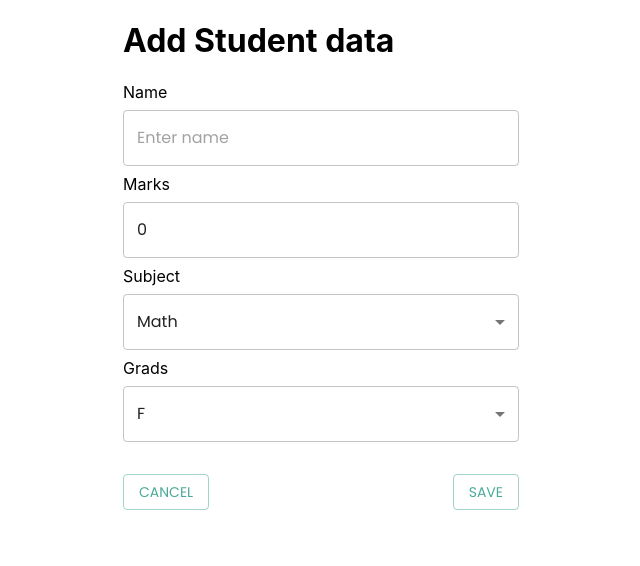
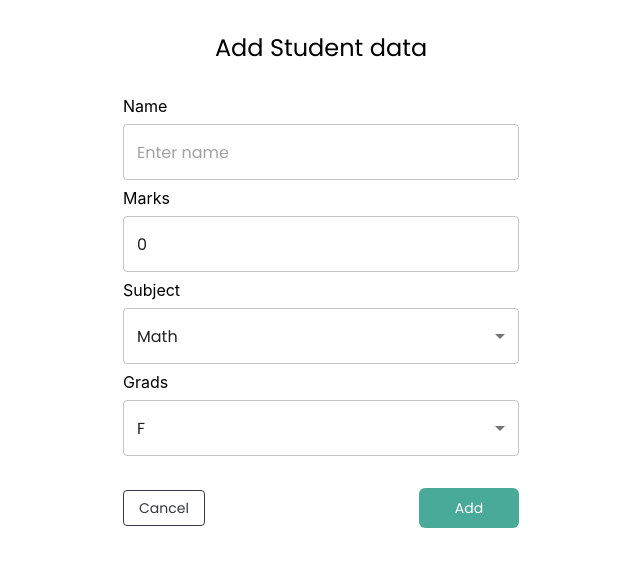
Before and after one commit to JavedJutt/student-portal, a React (Create React App) app: page /student in a window 1280 px wide. Shown: the top 566 px of the page, without its empty margins (319-959 px from the left). Built offline with nearby package versions, Linux system fonts and the light colour scheme.

Commit message:
:clown_face: project completed with styles and refactored code

```diff
--- a/src/components/StudentForm/Form.tsx
+++ b/src/components/StudentForm/Form.tsx
@@ -1,15 +1,16 @@
-import { Button, Container, Grid, Input, InputAdornment } from "@mui/material";
+import { Button, Container, Grid, Typography } from "@mui/material";
 import { yupResolver } from "@hookform/resolvers/yup";
 import { Controller, useForm } from "react-hook-form";
 import { useParams } from "react-router-dom";
 import SelectField from "../common/fields/SelectField";
 import InputField from "../common/fields/InputField";
-
+import { useTheme } from "@mui/material/styles";
 import { formDefaultValues, grades, subjects } from "../../helpers/data";
 import { IAddStudentRaw, IStudentRaw } from "../../state/ducks/student/types";
 import { useCallback, useEffect, useMemo } from "react";
 import { navigate } from "../../helpers/history";
 import { addStudentSchema } from "../../helpers/schemas";
+import { cancelBtnStyle, saveBtnStyle } from "./styles";
 
 interface IProps {
   addStudent: (data: IAddStudentRaw) => void;
@@ -27,7 +28,7 @@ function Form({
   editStudent,
 }: IProps) {
   let { studentId } = useParams();
-
+  const theme = useTheme();
   const isEditMode = useMemo(
     () => !!studentId && !!specificStudent.payload,
     [specificStudent, studentId]
@@ -63,7 +64,13 @@ function Form({
   return (
     <Container maxWidth="xs">
       <form onSubmit={handleSubmit(onSubmit)}>
-        <h1>{studentId ? "Edit Student Data" : "Add Student data"}</h1>
+        <Typography
+          variant="h5"
+          component="div"
+          sx={{ textAlign: "center", my: 4 }}
+        >
+          {studentId ? "Edit Student Data" : "Add Student data"}
+        </Typography>
 
         <Controller
           name="name"
@@ -127,15 +134,19 @@ function Form({
         >
           <Button
             variant="outlined"
+            sx={cancelBtnStyle}
             onClick={() => {
               handleCancleClick();
             }}
           >
-            {" "}
-            cancel
+            Cancel
           </Button>
-          <Button variant="outlined" type="submit">
-            save
+          <Button
+            variant="outlined"
+            type="submit"
+            sx={{ bgcolor: theme.palette.primary.main, ...saveBtnStyle }}
+          >
+            {studentId ? " Edit " : " Add "}
           </Button>
         </Grid>
       </form>
--- /dev/null
+++ b/src/components/StudentForm/styles.ts
@@ -0,0 +1,21 @@
+export const saveBtnStyle = {
+  color: "white",
+  border: "1px",
+  borderColor: "#000000",
+  width: "100px",
+  height: "40px",
+  borderRadius: "6px",
+  textTransform: "none",
+  "&:hover": {
+    bgcolor: "#4AAA9A",
+  },
+};
+
+export const cancelBtnStyle = {
+  color: "#343744",
+  border: "1px solid #343744",
+  textTransform: "none",
+  "&:hover": {
+    border: "1px solid #343744",
+  },
+};
--- a/src/components/common/SummaryBox.tsx
+++ b/src/components/common/SummaryBox.tsx
@@ -13,9 +13,7 @@ function SummaryBox({ title, bgcolor, summaryResult, fontFamily }: IProps) {
       <Box
         component="div"
         sx={{
-          height: "99px",
-          // maxWidth: "146px",
-          p: "1px",
+          py: "1px",
           borderRadius: "6px",
           color: "white",
           bgcolor,
@@ -23,8 +21,8 @@ function SummaryBox({ title, bgcolor, summaryResult, fontFamily }: IProps) {
           textAlign: "center",
         }}
       >
-        <h4>{title}</h4>
-        <h3>{summaryResult}</h3>
+        <p>{title}</p>
+        <p>{summaryResult}</p>
       </Box>
     </>
   );
--- a/src/components/common/fields/SelectField.tsx
+++ b/src/components/common/fields/SelectField.tsx
@@ -1,4 +1,4 @@
-import { Box, MenuItem, Select } from "@mui/material";
+import { Box, MenuItem, Select, useTheme } from "@mui/material";
 import React from "react";
 interface Iprops {
   label: string;
@@ -6,12 +6,31 @@ interface Iprops {
   error: string | undefined;
 }
 function SelectField({ label, dropdownData, error, ...rest }: Iprops) {
+  const theme = useTheme();
   return (
     <>
       <label> {label}</label>
-      <Select variant="outlined" sx={{ my: 1 }} fullWidth {...rest}>
+      <Select
+        variant="outlined"
+        sx={{
+          my: 1,
+          "&:focus": {
+            border: "1px solid red",
+          },
+        }}
+        fullWidth
+        {...rest}
+      >
         {dropdownData.map((data: string) => (
-          <MenuItem key={data} value={data}>
+          <MenuItem
+            key={data}
+            value={data}
+            sx={{
+              "&:hover": {
+                bgcolor: theme.palette.primary.main,
+              },
+            }}
+          >
             {" "}
             {data}
           </MenuItem>
--- a/src/components/studentDashboard/Summary.tsx
+++ b/src/components/studentDashboard/Summary.tsx
@@ -6,7 +6,7 @@ function Summary({ summaryResult }: any) {
   const theme = useTheme();
   return (
     <Grid container direction="row" my={"20px"} justifyContent="space-between">
-      <Grid item md={2} xs={6}>
+      <Grid item md={1.5} xs={5}>
         <SummaryBox
           title="Top Grade"
           summaryResult={summaryResult.highestGrade}
@@ -14,7 +14,7 @@ function Summary({ summaryResult }: any) {
           bgcolor={theme.palette.primary.main}
         />
       </Grid>
-      <Grid item md={2} xs={6}>
+      <Grid item md={1.5} xs={5}>
         <SummaryBox
           title="Most Passed"
           summaryResult={summaryResult.mostPassedSubject}
@@ -22,7 +22,7 @@ function Summary({ summaryResult }: any) {
           bgcolor={theme.palette.primary.main}
         />
       </Grid>
-      <Grid item md={2} xs={6}>
+      <Grid item md={1.5} xs={5}>
         <SummaryBox
           title="Lowest Grade"
           summaryResult={summaryResult.lowestGrade}
@@ -30,7 +30,7 @@ function Summary({ summaryResult }: any) {
           bgcolor={theme.palette.secondary.main}
         />
       </Grid>
-      <Grid item md={2} xs={6}>
+      <Grid item md={1.5} xs={5}>
         <SummaryBox
           title="Most Failed"
           summaryResult={summaryResult.mostFailedSubject}
--- a/src/components/studentDashboard/styles.ts
+++ b/src/components/studentDashboard/styles.ts
@@ -6,6 +6,7 @@ export const addDatabtn = {
   color: "#343744",
   width: "133px",
   height: "44px",
+  fontWeight: "600",
   mt: "20px",
   textTransform: "none",
   border: 1,
--- a/src/helpers/index.ts
+++ b/src/helpers/index.ts
@@ -6,17 +6,3 @@ export const formateDateTime = (time: string) => {
     time: moment(time).format("hh.mm A"),
   };
 };
-const specificDate = (time: string) =>
-  moment(time).format("MMM D, YYYY [at] hh.mm A");
-
-export const datePart1 = (time: string) => {
-  let arr = specificDate(time);
-  let result = arr.split("at");
-  return result[0];
-};
-
-export const datePart2 = (time: string) => {
-  let arr = specificDate(time);
-  let result = arr.split("at");
-  return result[1];
-};
```
Also changed, not shown: src/components/studentDashboard/Table.tsx (+3 -5 lines), 1 other file (tests, documents, lock files or other folders).
